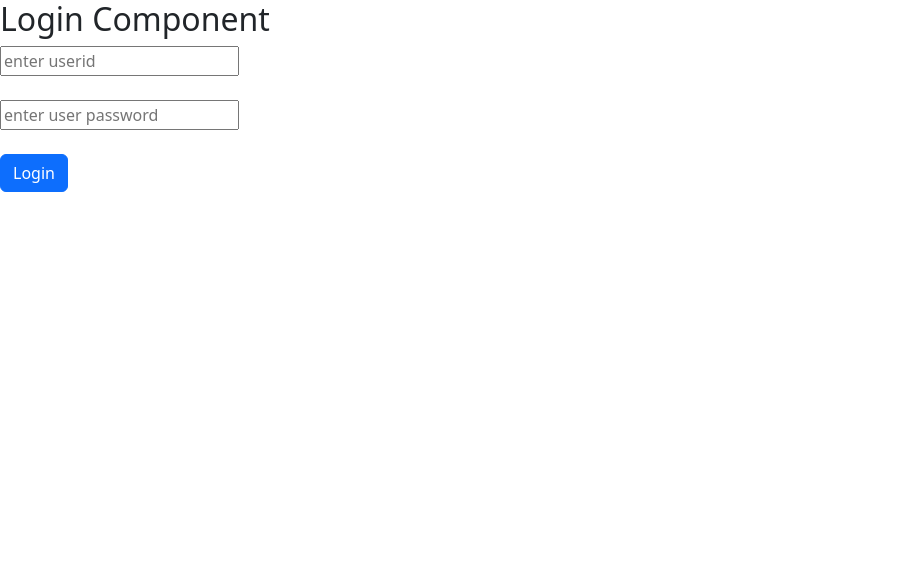
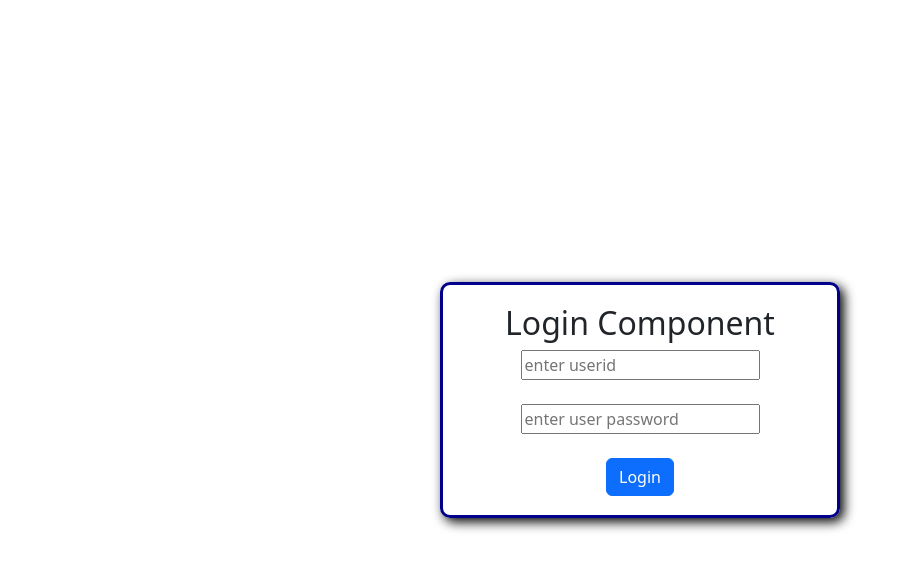
Before and after one commit to viveksalunke2107/myreactproject, a React (Create React App) app: page /login in a window 1280 px wide. Shown: the top 570 px of the page, without its empty margins (0-916 px from the left). Built offline with nearby package versions, Linux system fonts and the light colour scheme.

Commit message:
add files

```diff
--- a/package.json
+++ b/package.json
@@ -13,6 +13,7 @@
     "@testing-library/user-event": "^13.5.0",
     "axios": "^1.11.0",
     "bootstrap": "^5.3.8",
+    "concurrently": "^9.2.1",
     "json-server": "^1.0.0-beta.3",
     "react": "^19.1.0",
     "react-bootstrap": "^2.10.10",
@@ -23,6 +24,8 @@
   },
   "scripts": {
     "start": "react-scripts start",
+    "json-server": "cd src/shared/database &&  json-server --watch -p 9999 db.json",
+    "start-dev": "concurrently 'npm start' 'npm run json-server'",
     "build": "react-scripts build",
     "test": "react-scripts test",
     "eject": "react-scripts eject"
--- a/src/Layout/LoginComp.js
+++ b/src/Layout/LoginComp.js
@@ -1,24 +1,46 @@
-import React ,{useRef}from 'react'
-
+import React, { useRef } from 'react';
+import './loginComp.css';
+import axios from 'axios';
+import { useNavigate } from 'react-router-dom'
 
 function LoginComp() {
+    const nav = useNavigate();
+    const uname = useRef();
+    const upass = useRef();
 
-    const uname=useRef();
-    const upass=useRef();
-
-    const checkData = ()=>{
-        uname.current.focus();
-        upass.current.focus();
+    const checkData = () => {
+        // uname.current.focus();
         // console.log(uname.current.value);
         // console.log(upass.current.value);
+        let ucurrentid = uname.current.value;
+        let ucurrentpass = upass.current.value;
+
+        axios.get("http://localhost:9999/users").then((res) => {
+            let userData = res.data;
+            const data = userData.filter((val, index) => { return val.userid === ucurrentid && val.userpassword === ucurrentpass });
+
+            if (data.length > 0) {
+                window.alert("Login Successfully");
+                sessionStorage.setItem("user", ucurrentid);
+                nav("/maindashboard");
+
+            } else {
+                window.alert("wrong credentials inserted");
+                uname.current.value = "";
+                upass.current.value = "";
+            }
+
+        }).catch((error) => { })
     }
 
     return (
-        <div>
-            <h2>Login Component</h2>
-            <input type='text' name='txt1' ref={uname} placeholder='enter userid'/> <br/><br/>
-            <input type='text' name='txt2' ref={upass} placeholder='enter user password' /> <br/><br/>
-            <button type='button' onClick={checkData} className='btn btn-primary'>Login</button>
+        <div className='loginMainDiv'>
+            <form>
+                <h2>Login Component</h2>
+                <input type='text' name='txt1' ref={uname} placeholder='enter userid' /> <br /><br />
+                <input type='text' name='txt2' ref={upass} placeholder='enter user password' /> <br /><br />
+                <button type='button' onClick={checkData} className='btn btn-primary'>Login</button>
+            </form>
         </div>
     )
 }
--- /dev/null
+++ b/src/Layout/LogoutComp.js
@@ -0,0 +1,10 @@
+import {useEffect} from 'react';
+
+import {useNavigate} from 'react-router-dom'
+
+const LogoutComp = ()=>
+{
+    const nav = useNavigate();
+
+}
+export default LogoutComp;
--- a/src/Layout/NavComp.js
+++ b/src/Layout/NavComp.js
@@ -1,8 +1,17 @@
 
 import React from 'react'
-import { Link } from 'react-router-dom'
+import { useNavigate ,Link} from 'react-router-dom'
 
 const NavComp = () => {
+const nav = useNavigate();
+
+    const logout=()=>{
+      if(window.confirm('are you sure to logout')){
+        sessionStorage.removeItem("user");
+        nav('/login');
+      }
+    };
+
     return (
         <div>
            {/* <h2>This is Nav Component</h2>  */}
@@ -12,8 +21,8 @@ const NavComp = () => {
            <Link to="hooks" className='btn btn-primary btn-sm'>ReactHooks</Link>{" "}
            <Link to="formval" className='btn btn-primary btn-sm'>Forms</Link>{" "}
            <Link to="productdash" className='btn btn-outline-success btn-sm'>ProductDash</Link>{" "}
-                      <Link to="MyCarousalComp" className='btn btn-outline-success btn-sm'>Carousal</Link>{" "}
-
+           <Link to="carousal" className='btn btn-outline-success btn-sm'>Carousal</Link>{" "}
+            <button type='button' style={{float:"right"}} onClick={logout} className='btn btn-outline-danger btn-sm'>Logout</button>{" "}
         </div>
     )
 }
--- /dev/null
+++ b/src/Layout/loginComp.css
@@ -0,0 +1,18 @@
+
+
+.loginMainDiv{
+    height: 100vh;
+    width: 100vw;
+    display: flex;
+    text-align: center;
+    justify-content: center;
+    align-items: center;
+}
+
+.loginMainDiv form{
+    border: 3px solid darkblue;
+    padding: 19px;
+    width: 400px;
+    border-radius: 10px;
+    box-shadow: 4px 4px 12px black;
+}
--- /dev/null
+++ b/src/Routing/ProtectedRoutingComp.js
@@ -0,0 +1,19 @@
+import {useEffect} from 'react';
+import {useNavigate} from 'react-router-dom'
+
+const ProtectedRoutingComp = ({Component})=>{
+
+    const nav = useNavigate();
+
+    useEffect(()=>{
+        if(!sessionStorage.getItem("user")){
+            nav("/login");
+        }
+    },[]);
+
+    return (<>
+      { !!sessionStorage.getItem("user") &&  <Component></Component>}
+    </>)
+};
+
+export default ProtectedRoutingComp;
--- a/src/shared/database/db.json
+++ b/src/shared/database/db.json
@@ -30,5 +30,22 @@
       "pcompany": "India",
       "id": 106
     }
+  ],
+  "users":[
+    {
+      "id": 101,
+      "userid": "akshay@gmail.com",
+      "userpassword": "akshay@123"
+    },
+    {
+      "id": 102,
+      "userid": "vivek@gmail.com",
+      "userpassword": "vivek@123"
+    },
+    {
+      "id": 103,
+      "userid": "admin@gmail.com",
+      "userpassword": "admin@123"
+    }
   ]
 }
```
Also changed, not shown: src/Routing/MainRouting.js (+5 -2 lines), reactNotes.txt, 1 other file (tests, documents, lock files or other folders).
